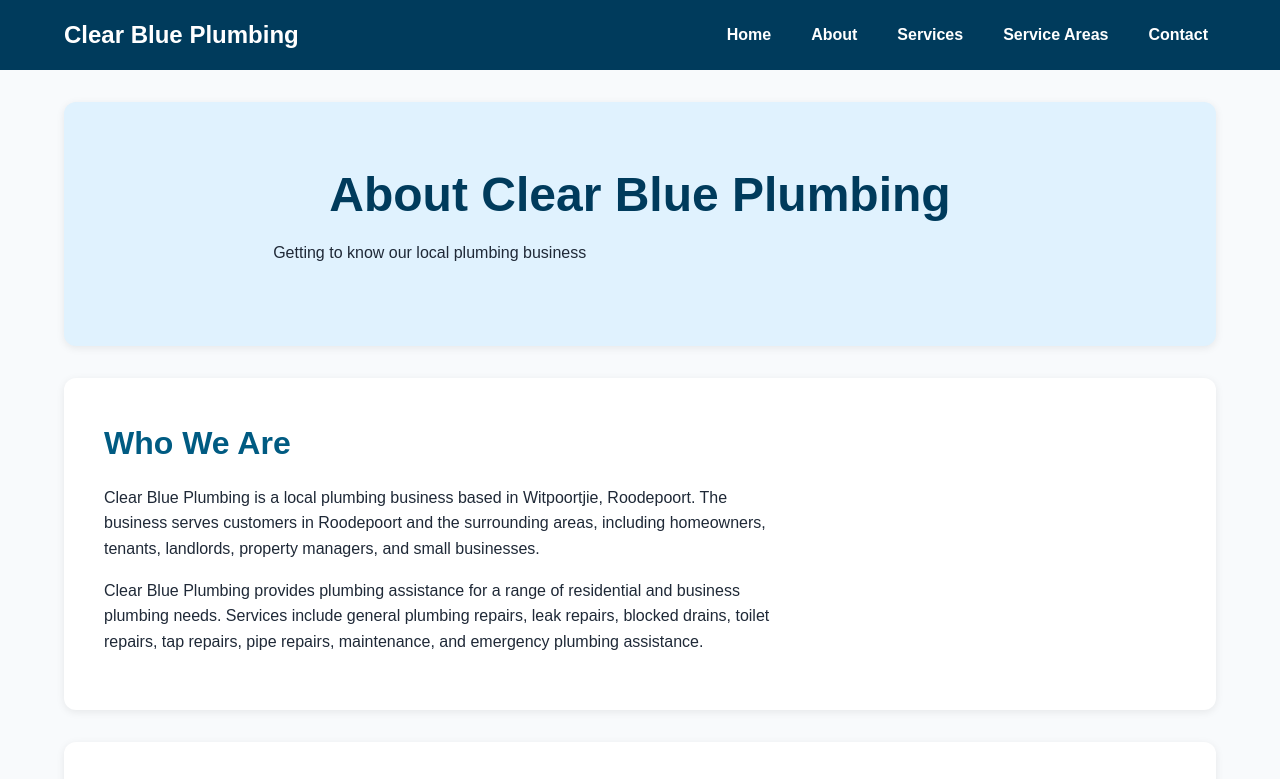
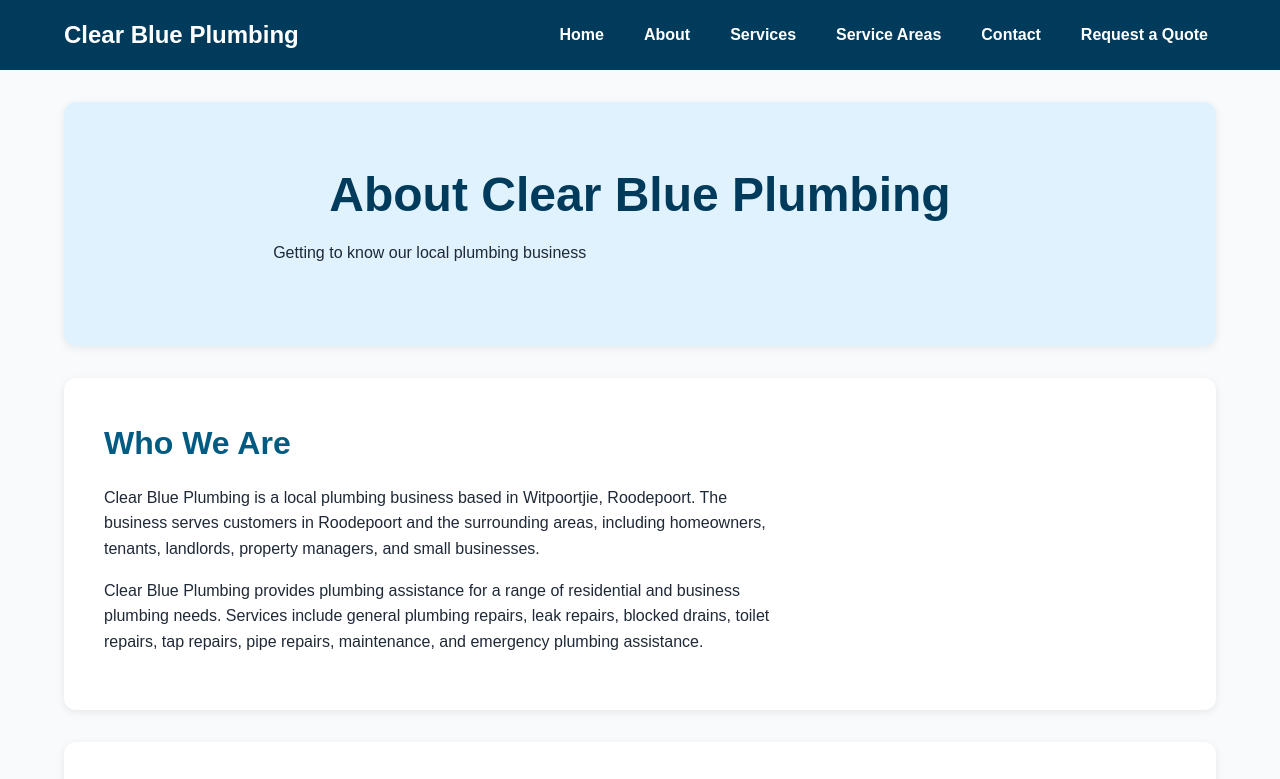
Before and after one commit to Duncan-Loza/Web-Dev-, a plain HTML site: page about.html in a window 1280 px wide. Shown: the top 779 px of the page. Drawn offline with Linux system fonts and the light colour scheme.

Commit message:
Add Request a Quote navigation link

```diff
--- a/about.html
+++ b/about.html
@@ -56,6 +56,8 @@
               Contact
             </a>
           </li>
+
+                  <li><a href="enquiry.html">Request a Quote</a></li>
 
         </ul>
 
```
